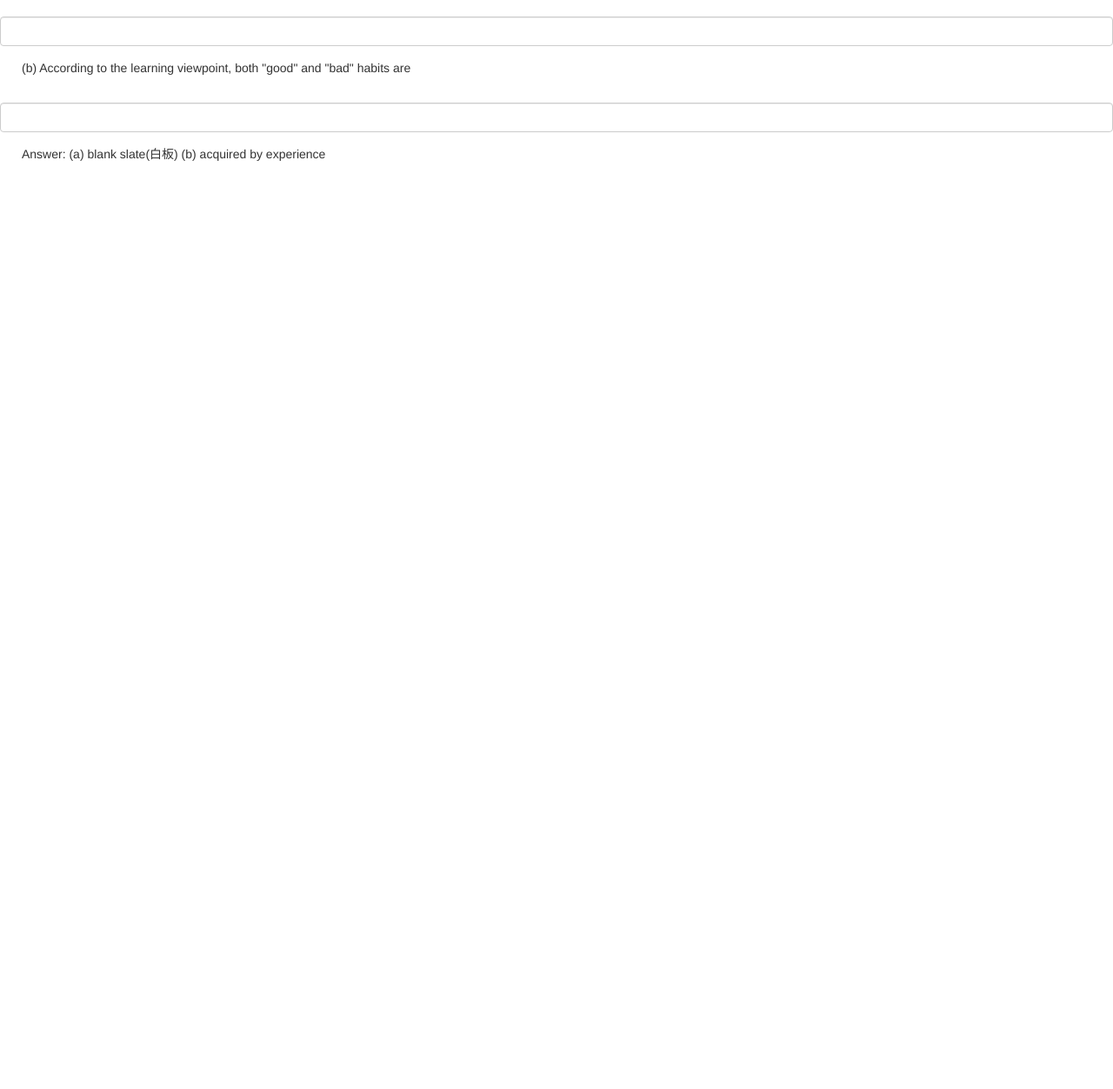
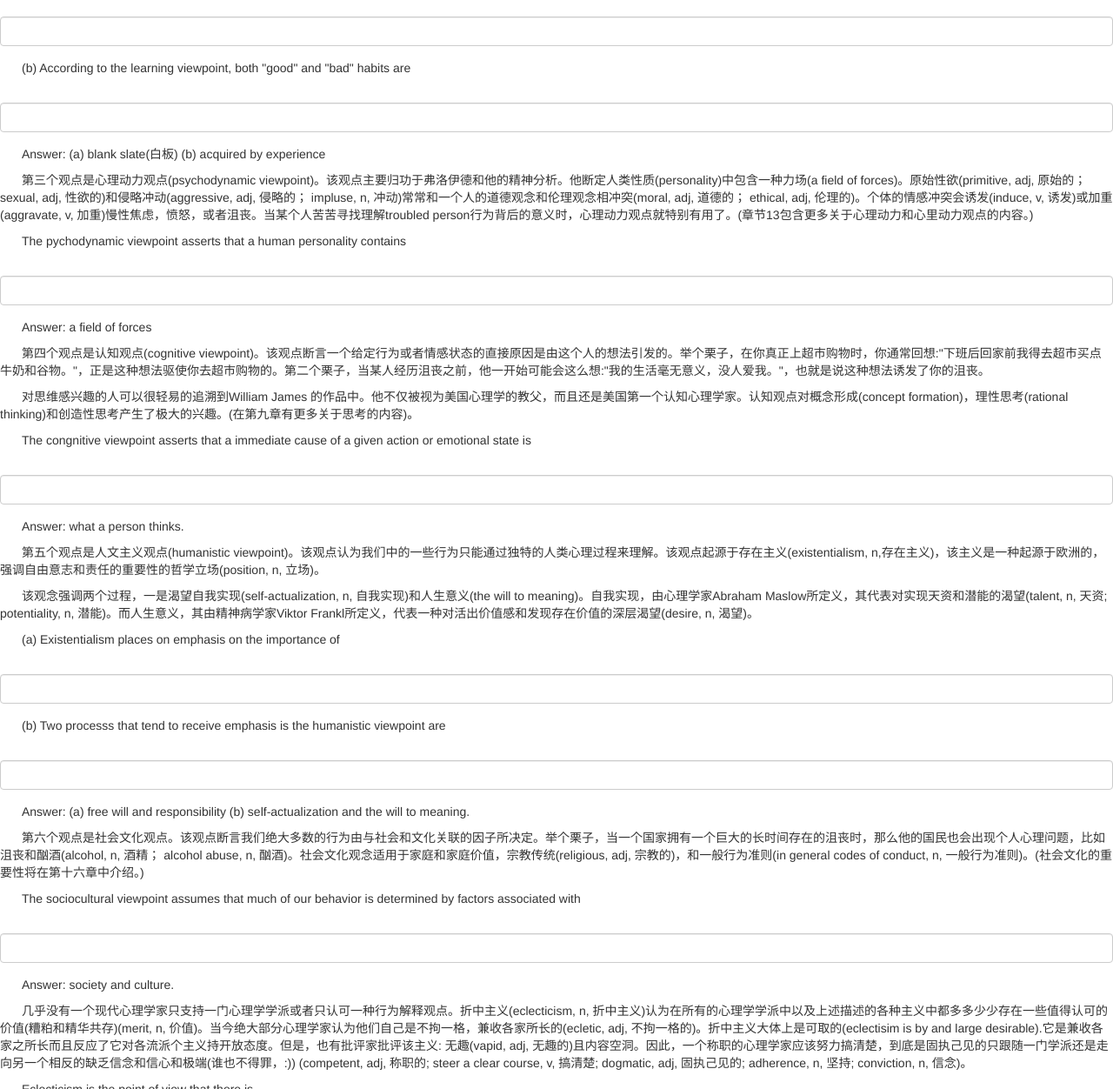
Before and after one commit to MansonLuo/learn-psychology, a Flask app: page /chapter/1 in a window 1280 px wide. Shown: the part 5248-6500 px from the top of the page at 87% size. Before the commit the page ends 5433 px from the top, so only its background shows below. Run offline with Flask 2, Linux system fonts and the light colour scheme; some libraries are stand-ins or nearby versions.

Commit message:
complete the topic of the classical schools of psychology

```diff
--- a/templates/chapter-1.html
+++ b/templates/chapter-1.html
@@ -365,5 +365,86 @@
 						Answer: (a) blank slate(白板) (b) acquired by experience
 					</p>
 				</section>
+
+				<p>
+					第三个观点是心理动力观点(psychodynamic viewpoint)。该观点主要归功于弗洛伊德和他的精神分析。他断定人类性质(personality)中包含一种力场(a field of forces)。原始性欲(primitive, adj, 原始的；sexual, adj, 性欲的)和侵略冲动(aggressive, adj, 侵略的； impluse, n, 冲动)常常和一个人的道德观念和伦理观念相冲突(moral, adj, 道德的； ethical, adj, 伦理的)。个体的情感冲突会诱发(induce, v, 诱发)或加重(aggravate, v, 加重)慢性焦虑，愤怒，或者沮丧。当某个人苦苦寻找理解troubled person行为背后的意义时，心理动力观点就特别有用了。(章节13包含更多关于心理动力和心里动力观点的内容。)
+				</p>
+
+				<section id="multiple-choices-tests">
+					<p>
+						The pychodynamic viewpoint asserts that a human personality contains
+						{{ wtf.quick_form(form) }}
+					</p>
+					<p>
+						Answer: a field of forces
+					</p>
+				</section>
+
+				<p>
+					第四个观点是认知观点(cognitive viewpoint)。该观点断言一个给定行为或者情感状态的直接原因是由这个人的想法引发的。举个栗子，在你真正上超市购物时，你通常回想:"下班后回家前我得去超市买点牛奶和谷物。"，正是这种想法驱使你去超市购物的。第二个栗子，当某人经历沮丧之前，他一开始可能会这么想:"我的生活毫无意义，没人爱我。"，也就是说这种想法诱发了你的沮丧。
+				</p>
+				<p>
+					对思维感兴趣的人可以很轻易的追溯到William James 的作品中。他不仅被视为美国心理学的教父，而且还是美国第一个认知心理学家。认知观点对概念形成(concept formation)，理性思考(rational thinking)和创造性思考产生了极大的兴趣。(在第九章有更多关于思考的内容)。
+				</p>
+
+				<section id="multiple-choices-tests">
+					<p>
+						The congnitive viewpoint asserts that a immediate cause of a given action or emotional state is
+						{{ wtf.quick_form(form) }}
+					</p>
+					<p>
+						Answer: what a person thinks.
+					</p>
+				</section>
+
+				<p>
+					第五个观点是人文主义观点(humanistic viewpoint)。该观点认为我们中的一些行为只能通过独特的人类心理过程来理解。该观点起源于存在主义(existentialism, n,存在主义)，该主义是一种起源于欧洲的，强调自由意志和责任的重要性的哲学立场(position, n, 立场)。
+				</p>
+				<p>
+					该观念强调两个过程，一是渴望自我实现(self-actualization, n, 自我实现)和人生意义(the will to meaning)。自我实现，由心理学家Abraham Maslow所定义，其代表对实现天资和潜能的渴望(talent, n, 天资; potentiality, n, 潜能)。而人生意义，其由精神病学家Viktor Frankl所定义，代表一种对活出价值感和发现存在价值的深层渴望(desire, n, 渴望)。
+				</p>
+
+				<section id="multiple-choices-tests">
+					<p>
+						(a) Existentialism places on emphasis on the importance of
+						{{ wtf.quick_form(form) }}
+					</p>
+					<p>
+						(b) Two processs that tend to receive emphasis is the humanistic viewpoint are
+						{{ wtf.quick_form(form) }}
+					</p>
+					<p>
+						Answer: (a) free will and responsibility (b) self-actualization and the will to meaning.
+					</p>
+				</section>
+
+				<p>
+					第六个观点是社会文化观点。该观点断言我们绝大多数的行为由与社会和文化关联的因子所决定。举个栗子，当一个国家拥有一个巨大的长时间存在的沮丧时，那么他的国民也会出现个人心理问题，比如沮丧和酗酒(alcohol, n, 酒精；  alcohol abuse, n, 酗酒)。社会文化观念适用于家庭和家庭价值，宗教传统(religious, adj, 宗教的)，和一般行为准则(in general codes of conduct, n, 一般行为准则)。(社会文化的重要性将在第十六章中介绍。)
+				</p>
+
+				<section id="multiple-choices-tests">
+					<p>
+						The sociocultural viewpoint assumes that much of our behavior is determined by factors associated with
+					{{ wtf.quick_form(form) }}
+					</p>
+
+					<p>
+						Answer: society and culture.
+					</p>
+				</section>
+
+				<p>
+					几乎没有一个现代心理学家只支持一门心理学学派或者只认可一种行为解释观点。折中主义(eclecticism, n, 折中主义)认为在所有的心理学学派中以及上述描述的各种主义中都多多少少存在一些值得认可的价值(糟粕和精华共存)(merit, n, 价值)。当今绝大部分心理学家认为他们自己是不拘一格，兼收各家所长的(ecletic, adj, 不拘一格的)。折中主义大体上是可取的(eclectisim is by and large desirable).它是兼收各家之所长而且反应了它对各流派个主义持开放态度。但是，也有批评家批评该主义: 无趣(vapid, adj, 无趣的)且内容空洞。因此，一个称职的心理学家应该努力搞清楚，到底是固执己见的只跟随一门学派还是走向另一个相反的缺乏信念和信心和极端(谁也不得罪，:)) (competent, adj, 称职的; steer a clear course, v, 搞清楚; dogmatic, adj, 固执己见的; adherence, n, 坚持; conviction, n, 信念)。
+				</p>
+
+				<section id="multiple-choices-tests">
+					<p>
+						Eclecticism is the point of view that there is
+						{{ wtf.quick_form(form) }}
+						in most of the school s of psychology and the various viewpoints described.
+					</p>
+				</section>
 			</section> <!-- END of first level topic of ways of approaching the study of behavior -->
+
+
 {% endblock %}
```
